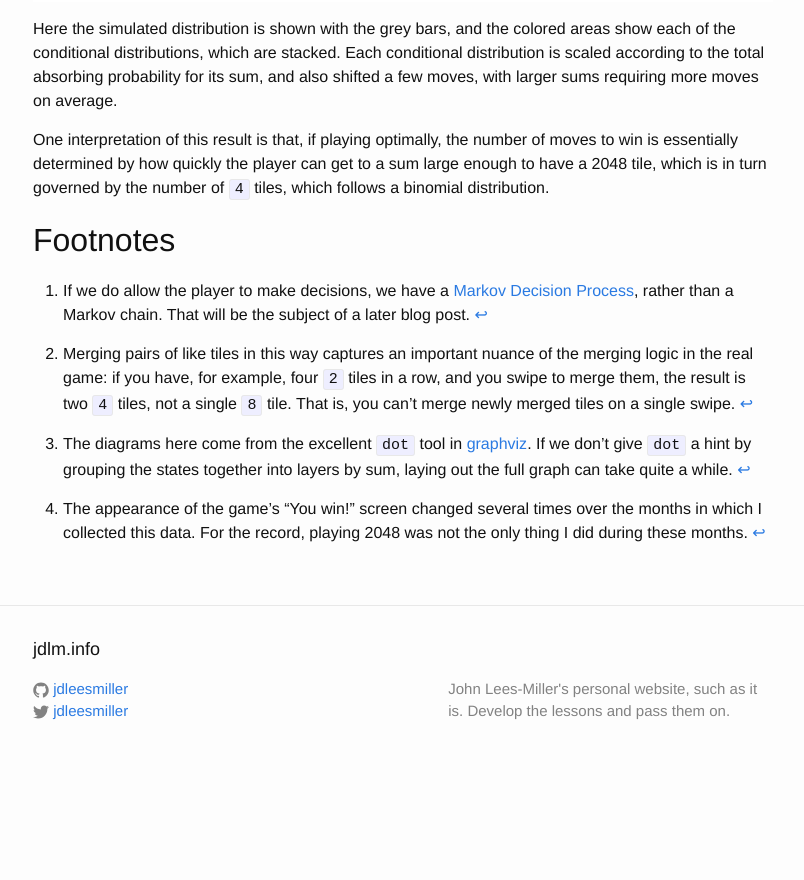
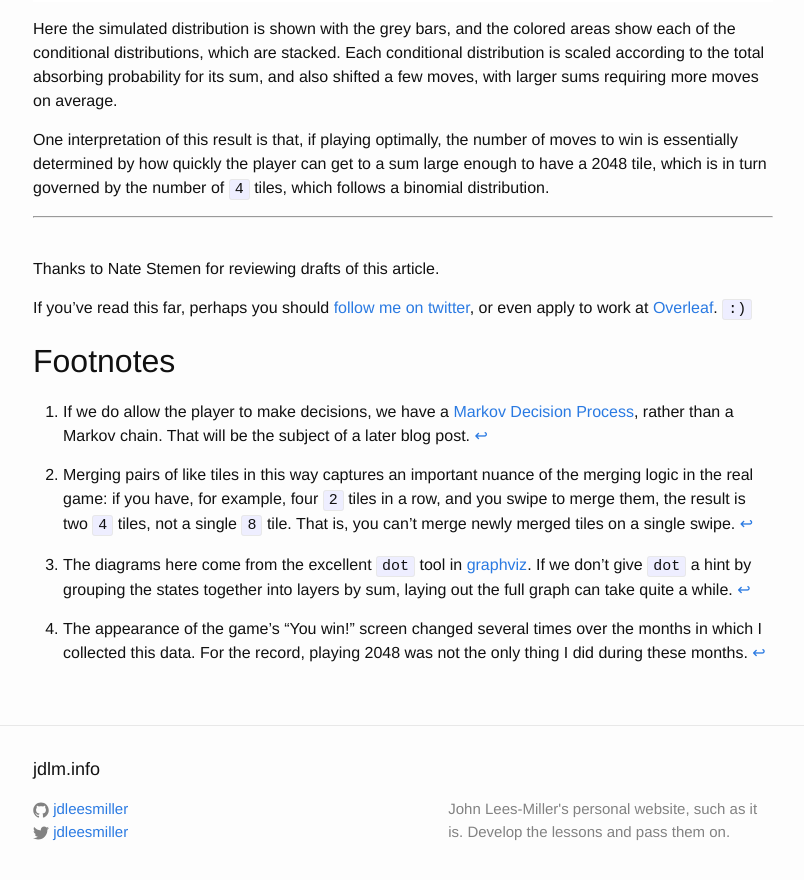
Before and after one commit to jdleesmiller/jdleesmiller.github.io, a Jekyll site: the page built from _posts/2017-08-05-markov-chain-2048.markdown, in a window 1280 px wide and 900 px high, scrolled down 13934 px. Shown: the top 880 px of the window, without its empty margins (237-1041 px from the left). Built offline with Jekyll 4.4.1, drawn with Linux system fonts in a browser that asks for light colours; formulas are drawn with MathJax 3; before the commit the page ends 14717 px from its top, so only the background shows below that.

Commit message:
Add thanks

```diff
--- a/_posts/2017-08-05-markov-chain-2048.markdown
+++ b/_posts/2017-08-05-markov-chain-2048.markdown
@@ -273,6 +273,14 @@ Here the simulated distribution is shown with the grey bars, and the colored are
 
 One interpretation of this result is that, if playing optimally, the number of moves to win is essentially determined by how quickly the player can get to a sum large enough to have a 2048 tile, which is in turn governed by the number of `4` tiles, which follows a binomial distribution.
 
+---
+
+&nbsp;
+
+Thanks to Nate Stemen for reviewing drafts of this article.
+
+If you've read this far, perhaps you should [follow me on twitter](https://twitter.com/jdleesmiller), or even apply to work at [Overleaf](https://www.overleaf.com/jobs). `:)`
+
 ## Footnotes
 
 [^mdp]: If we do allow the player to make decisions, we have a [Markov Decision Process](https://en.wikipedia.org/wiki/Markov_decision_process), rather than a Markov chain. That will be the subject of a later blog post.
@@ -282,7 +290,6 @@ One interpretation of this result is that, if playing optimally, the number of m
 [^dot]: The diagrams here come from the excellent `dot` tool in [graphviz](http://www.graphviz.org/). If we don't give `dot` a hint by grouping the states together into layers by sum, laying out the full graph can take quite a while.
 
 [^changes]: The appearance of the game's "You win!" screen changed several times over the months in which I collected this data. For the record, playing 2048 was not the only thing I did during these months.
-
 <script type="text/x-mathjax-config">
 MathJax.Hub.Config({
   TeX: { equationNumbers: { autoNumber: "AMS" } }
```
